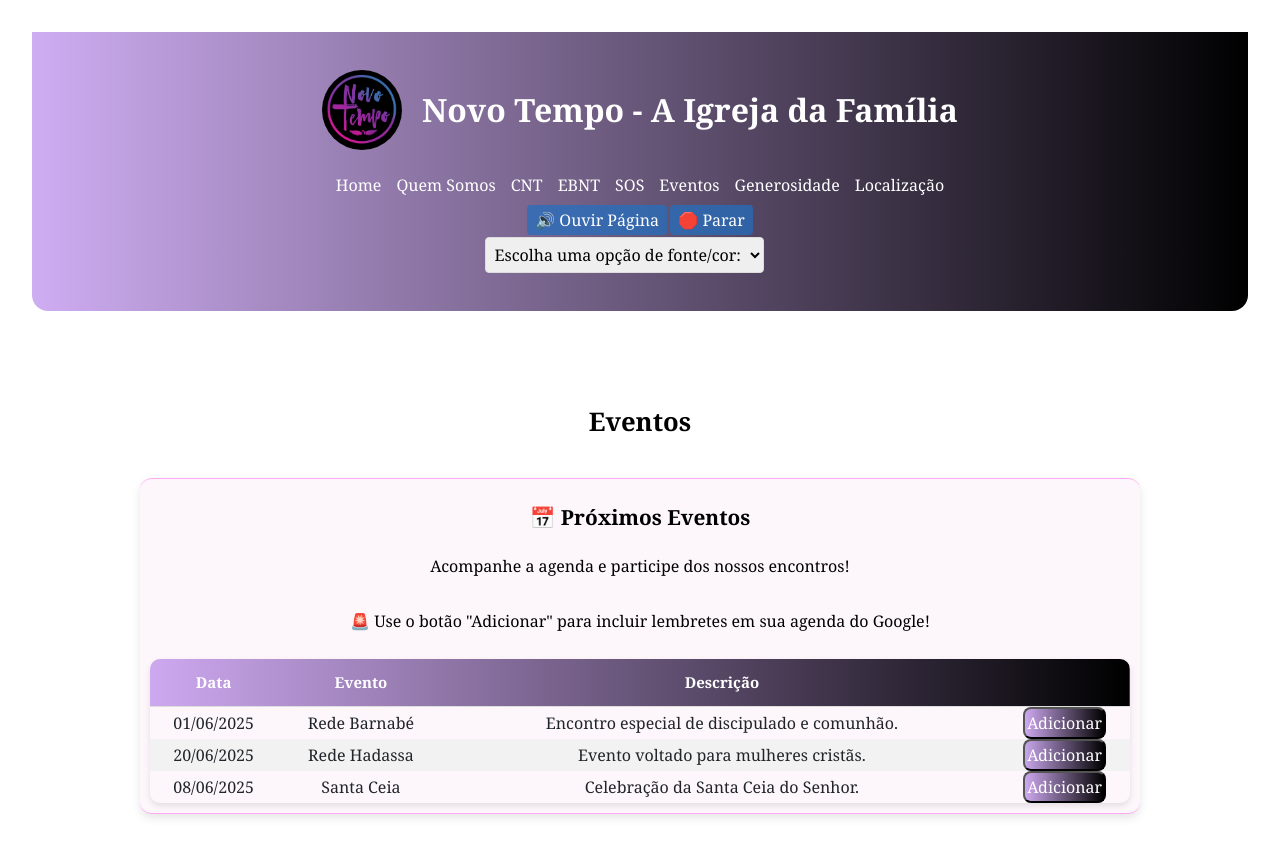
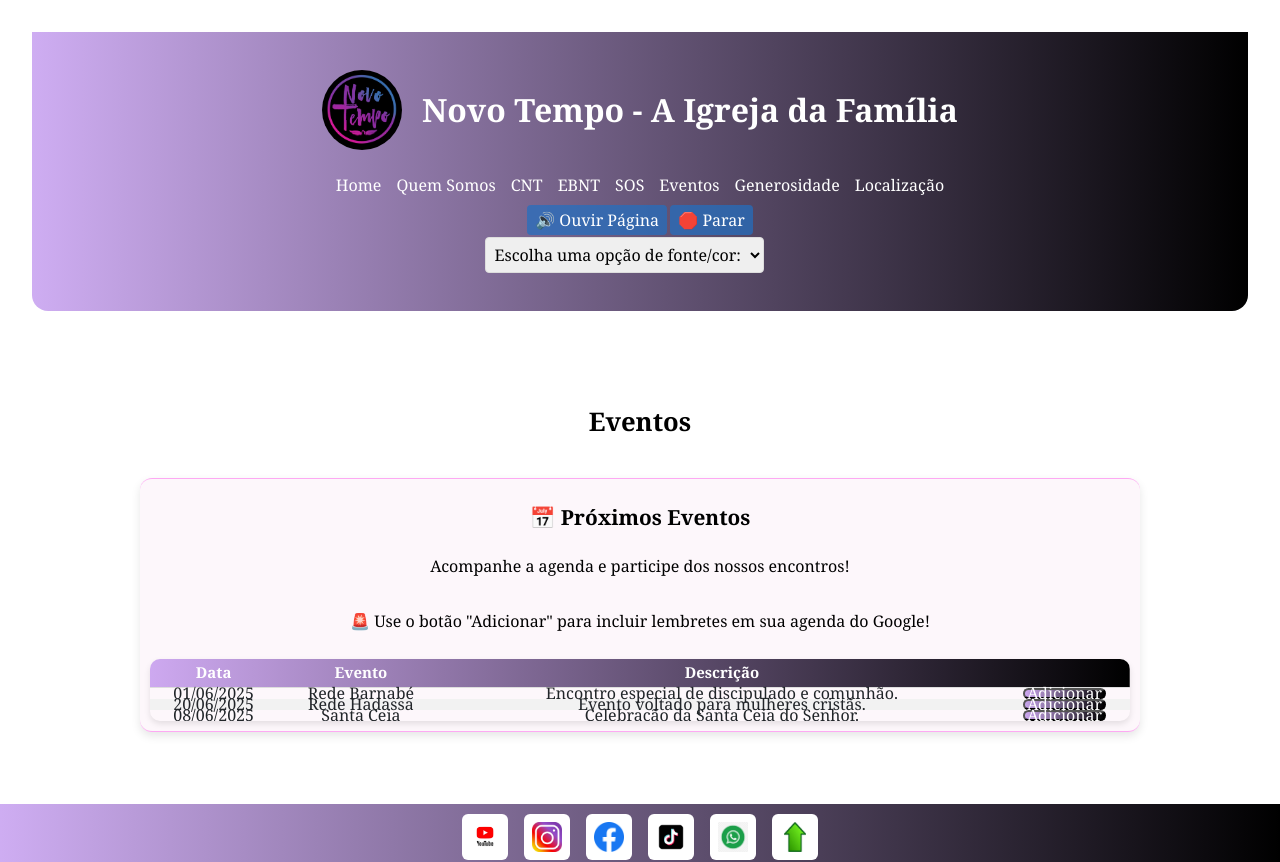
Before and after one commit to MariaaPcsa/projetointegrador3comreact, a React (Vite) app: page /events in a window 1280 px wide. Shown: the top 862 px of the page. Built offline with nearby package versions, Linux system fonts and the light colour scheme.

Commit message:
atualizado css

```diff
--- a/src/components/css/events.css
+++ b/src/components/css/events.css
@@ -4,6 +4,7 @@ main{
 
 /* Estilo da Seção de Eventos */
 .eventos {
+  line-height: 0.2rem;
   width: 90%;
   max-width: 1000px;
   margin: 40px auto;
@@ -50,14 +51,17 @@ margin-top: 2rem;
   border-collapse: collapse;
   border-radius: 10px;
   overflow: hidden;
+  line-height: 0.2rem;
   box-shadow: 0 3px 6px rgba(0, 0, 0, 0.1);
 }
+
 
 .agenda thead {
   background: linear-gradient(to right, rgba(137, 56, 224, 0.41), black);
   color: white;
   font-weight: bold;
   border-radius: 2rem;
+  line-height: 0.2rem;
 
 
 }
@@ -67,6 +71,8 @@ margin-top: 2rem;
   padding: 12px;
   text-align: center;
   border-bottom: 1px solid #ddd;
+  line-height: 0.2rem;
+
 
 }
 
```
